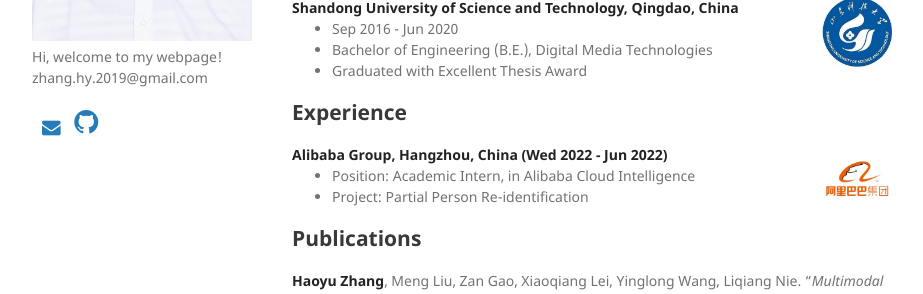
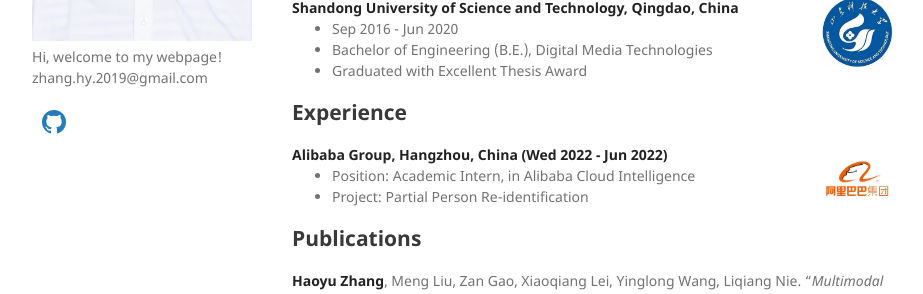
Before and after one commit to Hyu-Zhang/Hyu-Zhang.github.io, a Jekyll site: the page built from index.md, in a window 1280 px wide. Shown: the part 376-670 px from the top of the page, without its empty margins (178-1101 px from the left). Built offline with Jekyll 4.4.1, drawn with Linux system fonts in a browser that asks for light colours; a style sheet for code colours, icons or effects is not loaded; our own code applies the rules of GitHub Pages for plain Markdown files.

Commit message:
Update default.html

```diff
--- a/_layouts/default.html
+++ b/_layouts/default.html
@@ -27,8 +27,8 @@
         <a href="https://www.researchgate.net/profile/Haoyu-Zhang-34" target="_blank" rel="external" style="padding-left:10px;">
               <i class="fa fa-github-square fa-2x" aria-hidden="true"></i> </a> -->
 
-        <a href="" target="_blank" rel="external" style="padding-left:10px;">
-          <i class="fa fa-envelope fa-lg" aria-hidden="true"></i> </a>
+<!--         <a href="" target="_blank" rel="external" style="padding-left:10px;">
+          <i class="fa fa-envelope fa-lg" aria-hidden="true"></i> </a> -->
         <a href="https://github.com/Hyu-Zhang" target="_blank" rel="external" style="padding-left:10px;">
           <i class="fa fa-github fa-2x" aria-hidden="true"></i> </a>
         <a href="https://scholar.google.com/citations?hl=zh-CN&user=HGPmq2YAAAAJ" target="_blank" rel="external" style="padding-left:10px;">
```
